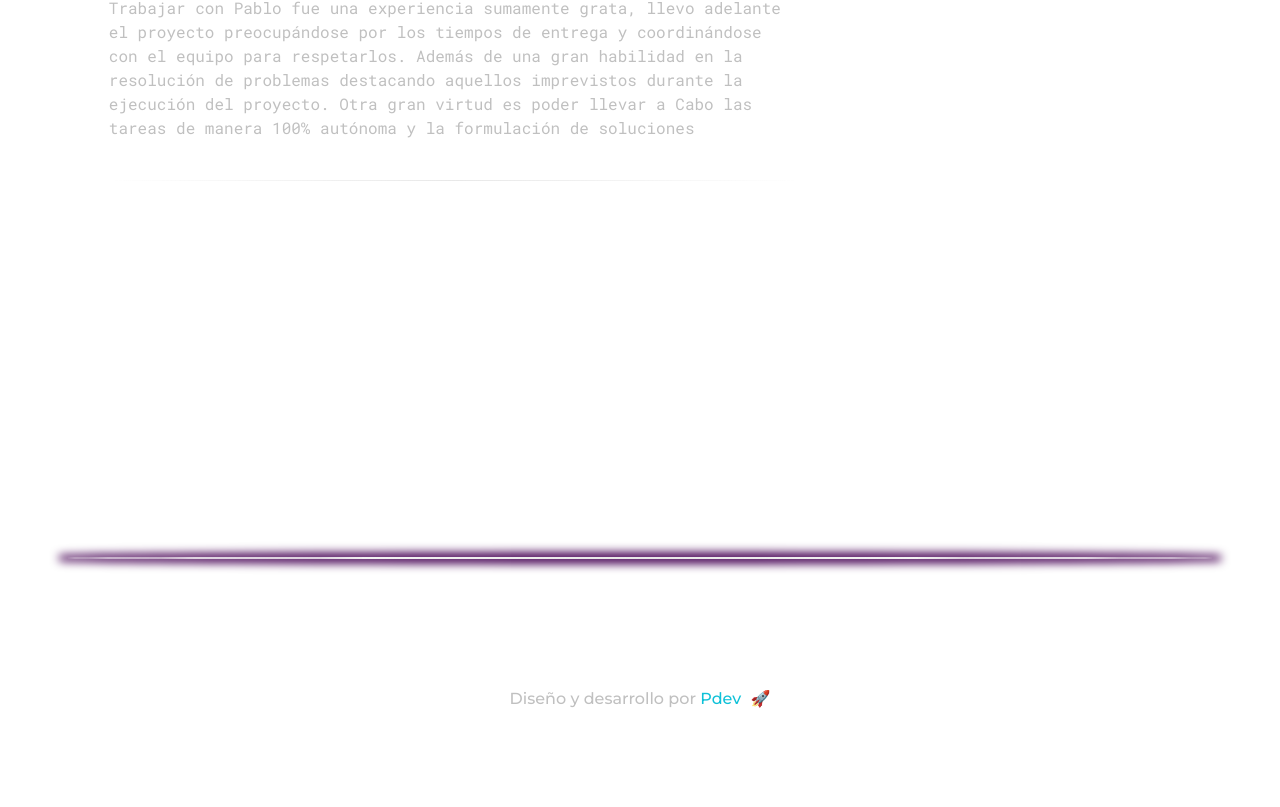
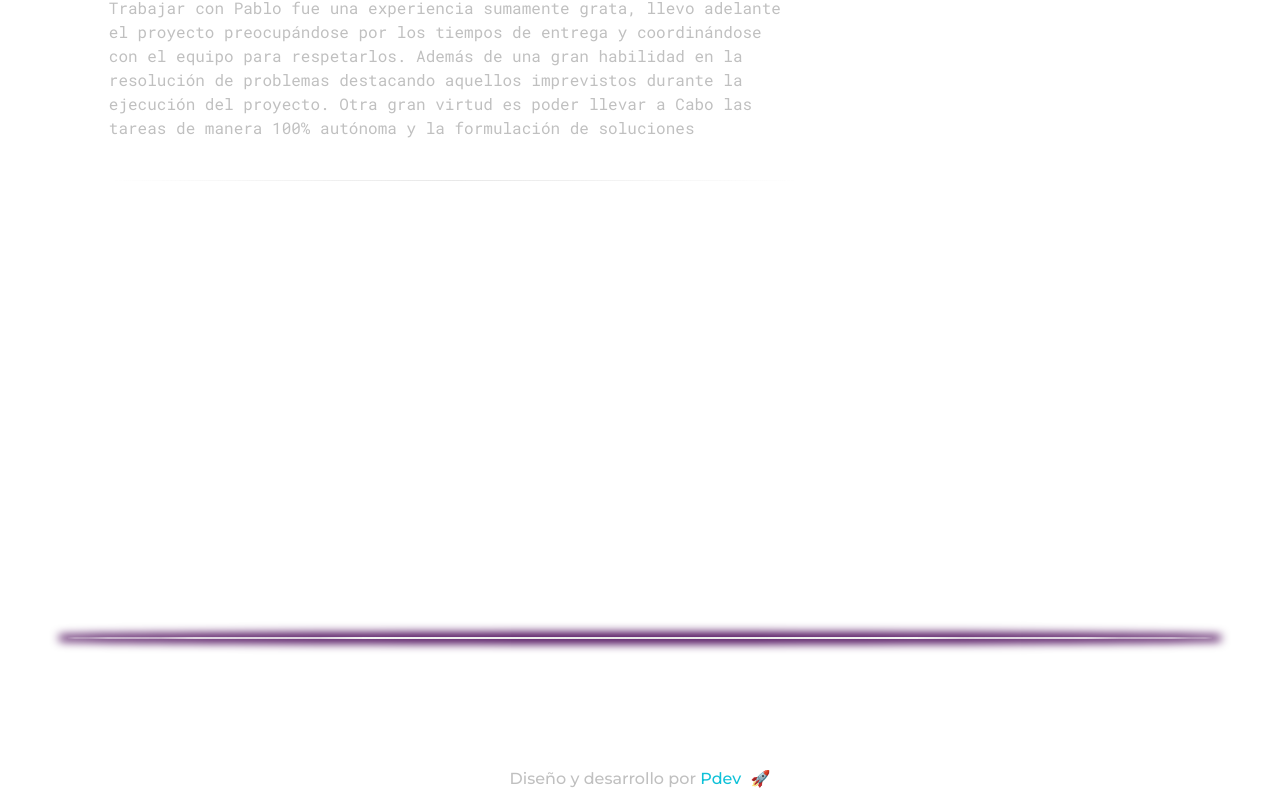
Before and after one commit to PabloC-Chiavarino/reactJs-portfolio-v2, a React (Vite) app: page / in a window 1280 px wide. Shown: the part 6192-6999 px from the top of the page. Before the commit the page ends 6919 px from the top, so only its background shows below. Built offline with nearby package versions, Linux system fonts and the light colour scheme.

Commit message:
style: tweak on footer margins

```diff
--- a/src/components/Footer/styles.css
+++ b/src/components/Footer/styles.css
@@ -1,6 +1,6 @@
 .footer__container {
     position: absolute;
-    margin: 65dvh 60dvh auto auto;
+    margin: 75dvh 60dvh auto auto;
     z-index: 1;
     width: 100%;
     height: 20dvh;
```
